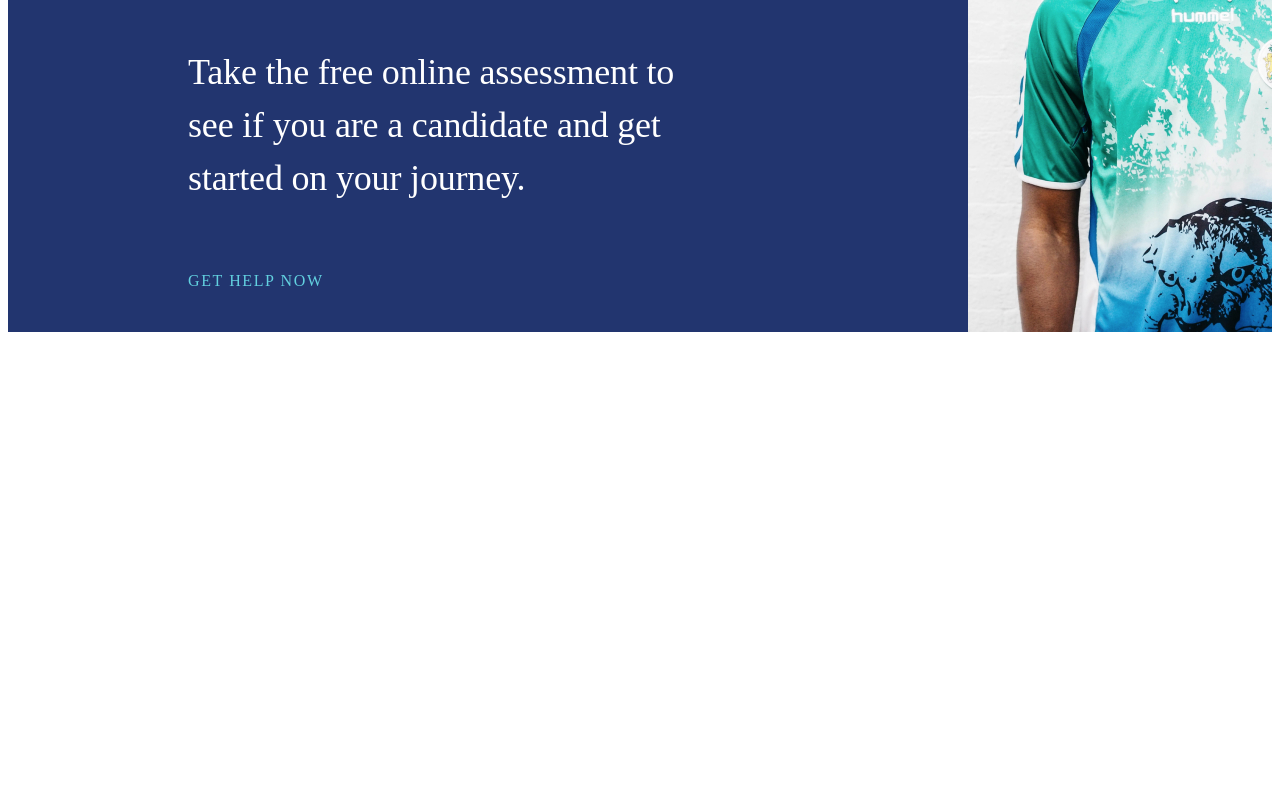
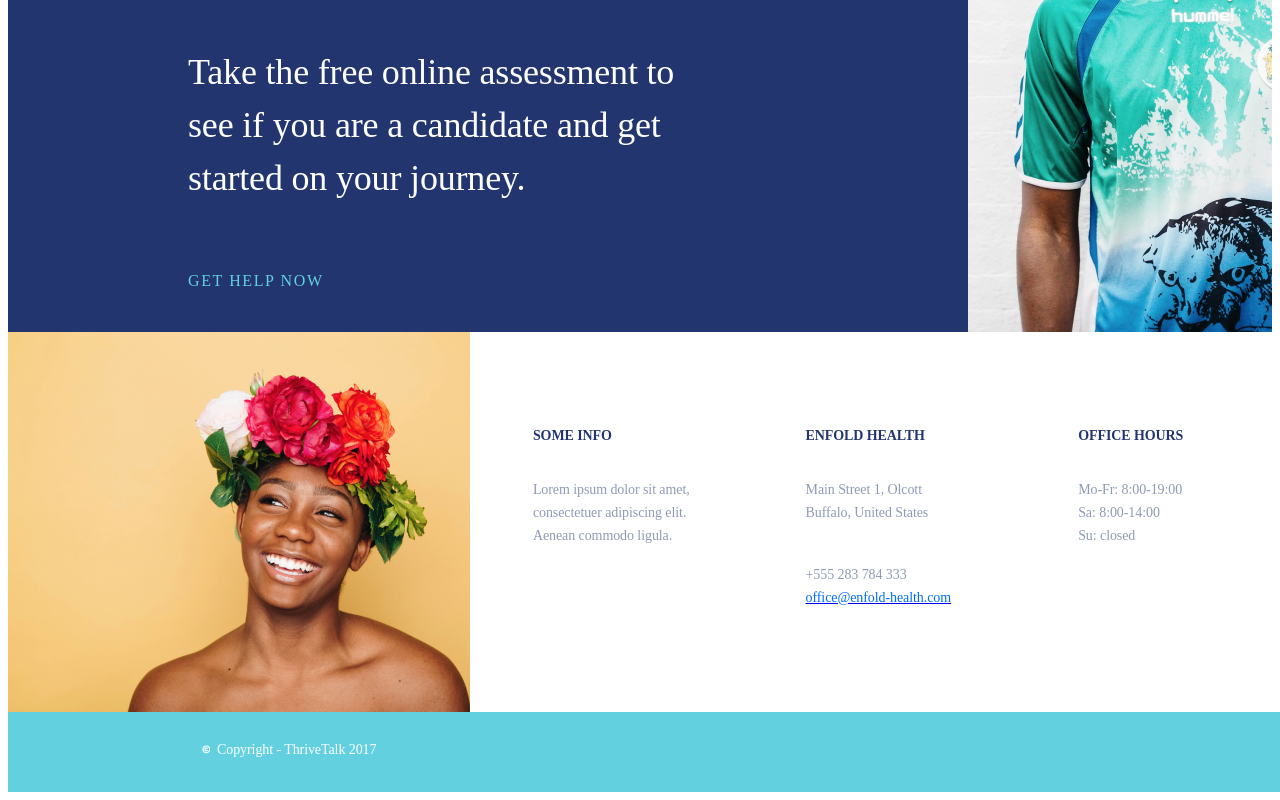
Before and after one commit to Yan787/FE39-HW-2__, a plain HTML site: page index.html in a window 1280 px wide. Shown: the part 6057-6857 px from the top of the page. Before the commit the page ends 6397 px from the top, so only its background shows below. Drawn offline with Linux system fonts and the light colour scheme.

Commit message:
init index.html

```diff
--- a/index.css
+++ b/index.css
@@ -506,3 +506,88 @@
     width: 480px;
     height: 800px;
 }
+
+
+
+
+
+.footer {
+    display: flex;
+}
+
+.footer__img {
+    background-image: url(./niga\ 2.jpg);
+    width: 570px;
+    height: 380px;
+    justify-content: space-between;
+
+}
+
+.footer__wraper {
+    display: flex;
+    justify-content: space-around;
+    width: 1009px;
+    margin: 98px -46px 0 30px;
+}
+
+
+.footer__header {
+
+    margin: 0;
+    width: 207px;
+    height: 48px;
+    font-size: 14px;
+    line-height: 11px;
+    letter-spacing: -0.006em;
+    color: #22356F;
+}
+
+.footer__text {
+    margin: 0;
+    width: 207px;
+    height: 65px;
+    font-size: 14px;
+    line-height: 23px;
+    letter-spacing: -0.006em;
+    color: rgba(34, 53, 111, 0.5);
+}
+
+.text__indent {
+    margin: 0;
+    margin-top: 20px;
+    font-size: 14px;
+    line-height: 23px;
+    letter-spacing: -0.006em;
+    color: rgba(34, 53, 111, 0.5);
+}
+
+.text__indent span {
+    text-decoration: none;
+   color: #006DFF;
+}
+
+
+
+
+.footer__line {
+    display: block;
+    width: 1575px;
+    height: 80px;
+    background: #62D0DF;
+}
+
+.footer__line span {
+    position: absolute;
+    margin: 32px 0 0 194px;
+    font-size: 14px;
+    line-height: 11px;
+    letter-spacing: -0.006em;
+    color: #FFFFFF;
+}
+
+.footer__line span::before {
+    content: url(./©.png);
+    width: 9px;
+    height: 12px;
+    margin-right: 6px;
+}
--- a/index.html
+++ b/index.html
@@ -15,8 +15,8 @@
             <p class="header__logo">Thrivetalk</p>
             <div class="header__nav">
                 <a class="nav__btn" href="#">Home</a>
-                <a class="nav__btn" href="#">About</a>
-                <a class="nav__btn" href="#">Services</a>
+                <a class="nav__btn" href="#2">About</a>
+                <a class="nav__btn" href="#3">Services</a>
                 <a class="nav__btn" href="#">Blog</a>
             </div>
             <a class="header__btn" href="#"><span>CONTACT US</span></a>
@@ -45,12 +45,12 @@
                 <div class="thrive__img"></div>
             </div>
         </section>
-        <section class="ABOUTUS">
+        <section id="2" class="ABOUTUS">
             <h2 class="ABOUTUS__header">ABOUT US</h2>
             <p class="ABOUTUS__text">We want to help you thrive! Whether you are just<br> looking for someone to talk to, or are struggling with a<br> mental wellness issue we’re here to help.  Our highly<br> talented therapists can help you with a range of issues<br> including relationships, sex, PTSD, depression, social<br> anxiety, or even just caring for yourself more. </p>
         </section>
         <p class="ABOUTUS__HELP">WE CAN HELP YOU WITH</p>
-        <section class="Services">
+        <section id="3" class="Services">
             <div class="Services__square"><div class="border"></div><span>Weight Lifting</span></div>
             <div class="Services__square"><div class="border"></div><span>Running  & Spinning</span></div>
             <div class="Services__square"><div class="border"></div><span>Pumping Iron</span></div>
@@ -107,6 +107,31 @@
             </div>
             <div class="CONTACTUS__img"></div>
         </section>
+        <footer class="footer">
+            <div class="footer__img"></div>
+            <div class="footer__wraper">
+                <div class="footer__column">
+                    <h2 class="footer__header">SOME INFO</h2>
+                    <p class="footer__text">Lorem ipsum dolor sit amet,<br> consectetuer adipiscing elit.<br> Aenean commodo ligula.</p>
+                </div>
+                <div class="footer__column">
+                    <h2 class="footer__header">ENFOLD HEALTH</h2>
+                    <p class="footer__text">Main Street 1, Olcott<br>
+                        Buffalo, United States<br>
+                        <div class="text__indent">
+                            +555 283 784 333<br>
+                          <a href="#"><span>office@enfold-health.com</span></a></p>
+                        </div>
+                </div>
+                <div class="footer__column">
+                    <h2 class="footer__header">OFFICE HOURS</h2>
+                    <p class="footer__text">Mo-Fr: 8:00-19:00<br>
+                        Sa: 8:00-14:00<br>
+                        Su: closed</p>
+                </div>
+            </div>
+        </footer>
+        <div class="footer__line"><span>Copyright - ThriveTalk  2017</span></div>
     </main>
 </body>
 
```
Also changed, not shown: niga 2.jpg (added), ©.png (added).
